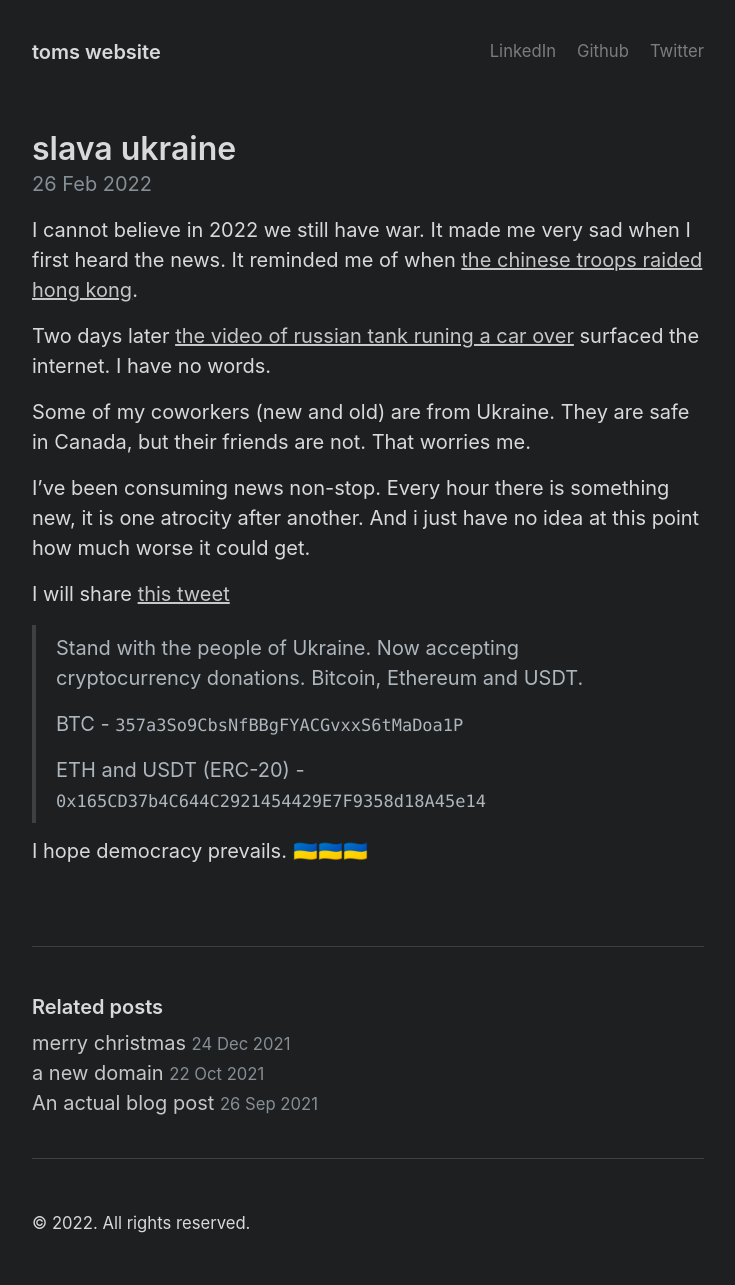
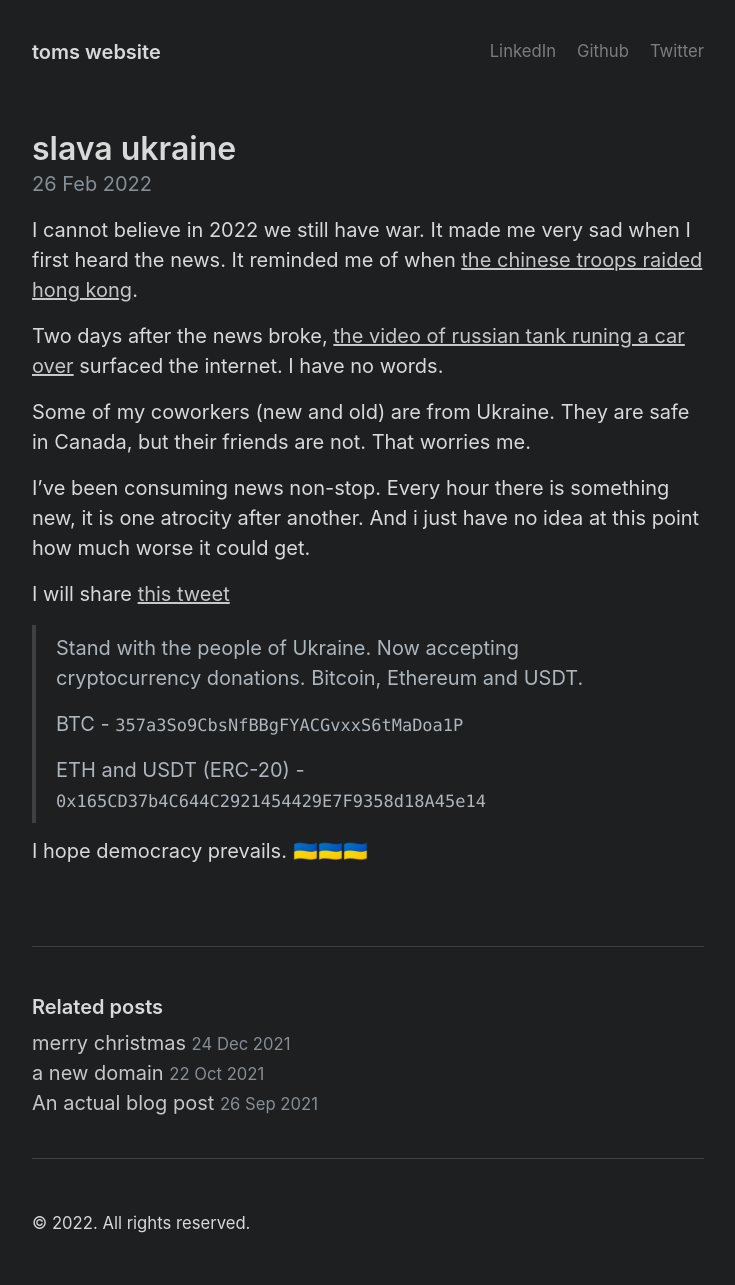
Before and after one commit to tomtclai/tomlai.net, a Jekyll site: the page built from _posts/2022-02-26-slava-ukraine.md, in a window 1280 px wide. Shown: the whole page, without its empty margins (272-1007 px from the left). Built offline with Jekyll 4.4.1, drawn with Linux system fonts in a browser that asks for light colours.

Commit message:
Update 2022-02-26-slava-ukraine.md

```diff
--- a/_posts/2022-02-26-slava-ukraine.md
+++ b/_posts/2022-02-26-slava-ukraine.md
@@ -5,7 +5,7 @@ title: slava ukraine
 
 I cannot believe in 2022 we still have war. It made me very sad when I first heard the news. It reminded me of when [the chinese troops raided hong kong](https://www.news.com.au/world/shocking-footage-of-hong-kong-police-attacking-locals-inside-subway-station/video/00b07d7abe389ee631c5abf5fd377b4d).
 
-Two days later [the video of russian tank runing a car over](https://twitter.com/Balshone/status/1497178406617759745) surfaced the internet.  I have no words.
+Two days after the news broke, [the video of russian tank runing a car over](https://twitter.com/Balshone/status/1497178406617759745) surfaced the internet.  I have no words.
 
 Some of my coworkers (new and old) are from Ukraine. They are safe in Canada, but their friends are not. That worries me.
 
```
